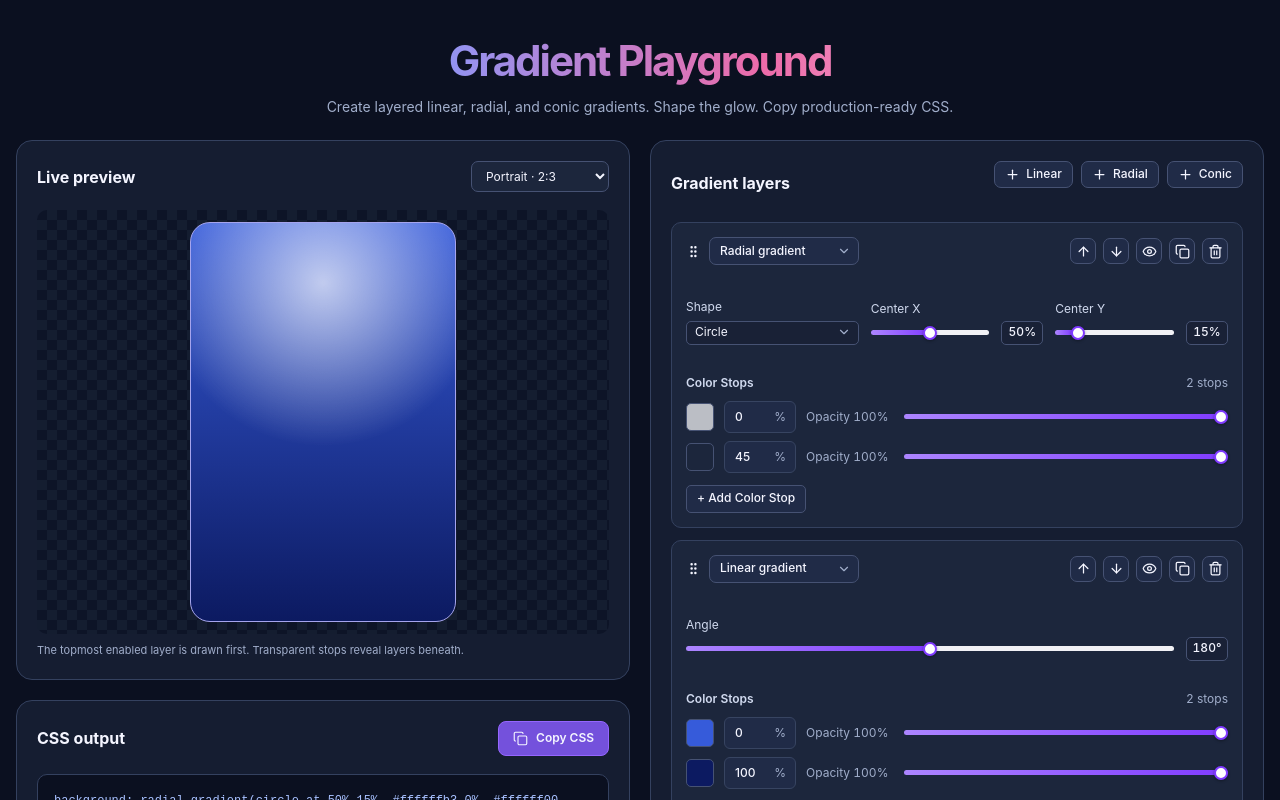
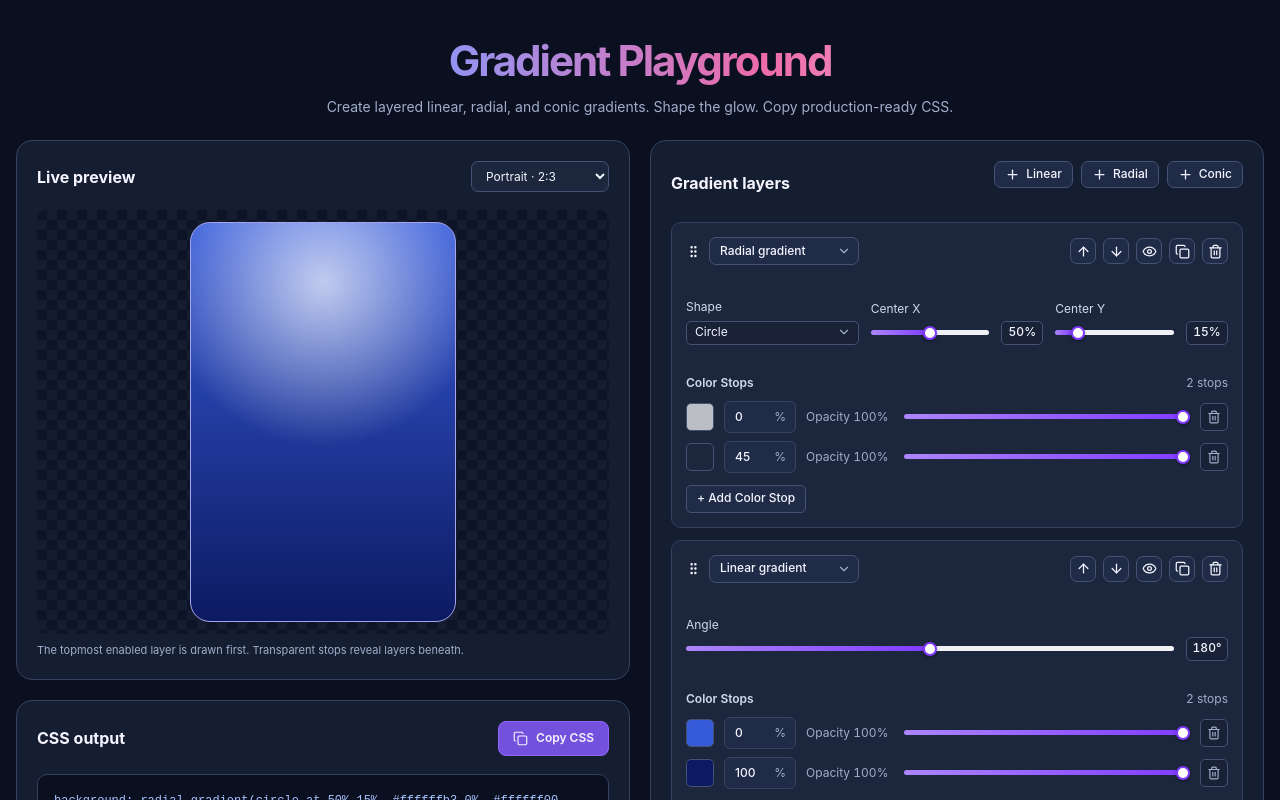
Before and after one commit to thomas367/gradientPlayground, a React (Vite) app: page / in a window 1280 px wide. Shown: the top 800 px of the page. Built offline with nearby package versions, Linux system fonts and the light colour scheme.

Commit message:
Add remove color btn

```diff
--- a/src/components/gradientLayers/controls/colorStops/colorStop.tsx
+++ b/src/components/gradientLayers/controls/colorStops/colorStop.tsx
@@ -1,6 +1,7 @@
 import type React from 'react';
 import { observer } from 'mobx-react-lite';
 import { gradientStore } from 'stores/gradientStore';
+import { Trash2 } from 'lucide-react';
 import type { ColorStop as ColorStopProp } from 'types/gradient';
 import { GradientType } from 'types/gradient';
 import { ColorPicker } from 'components/common/colorPicker/colorPicker';
@@ -23,7 +24,7 @@ export const ColorStop = observer(function ColorStop({
 }: ColorStopProps): React.JSX.Element {
     const isConic = gradientType === GradientType.CONIC;
     const opacity = Math.round(stop.opacity * 100);
-    const { updateColorStop } = gradientStore;
+    const { updateColorStop, removeColorStop } = gradientStore;
 
     const handlePositionChange = (value: number) => {
         const max = isConic ? 360 : 100;
@@ -40,6 +41,10 @@ export const ColorStop = observer(function ColorStop({
 
     const handleOpacityChange = (opacity: number) => {
         updateColorStop(layerId, stop.id, { opacity: opacity / 100 });
+    };
+
+    const handleRemoveColorStop = (layerId: string, stopId: string) => {
+        removeColorStop(layerId, stopId);
     };
 
     return (
@@ -70,6 +75,14 @@ export const ColorStop = observer(function ColorStop({
                     onChange={(value) => handleOpacityChange(value)}
                 />
             </Styled.OpacityControls>
+            <Styled.RemoveColorStopButton
+                type="button"
+                disabled={!enabled}
+                aria-label="Remove color stop"
+                onClick={() => handleRemoveColorStop(layerId, stop.id)}
+            >
+                <Trash2 size={14} />
+            </Styled.RemoveColorStopButton>
         </Styled.ColorStopRow>
     );
 });
--- a/src/components/gradientLayers/controls/colorStops/styles.tsx
+++ b/src/components/gradientLayers/controls/colorStops/styles.tsx
@@ -103,24 +103,26 @@ export const OpacityLabel = styled.span`
     white-space: nowrap;
 `;
 
-export const AddColorStopButton = styled.button`
+export const ColorStopBaseButton = styled.button`
     display: inline-flex;
     align-items: center;
+    justify-content: center;
+    height: 28px;
+    border: 1px solid var(--color-secondary-border);
+    border-radius: 5px;
+    cursor: pointer;
+`;
+
+export const AddColorStopButton = styled(ColorStopBaseButton)`
     align-self: flex-start;
-    justify-content: center;
     gap: 6px;
-    height: 28px;
     padding: 0 10px;
     margin-top: 4px;
-    border: 1px solid var(--color-secondary-border);
-    border-radius: 5px;
     background: #202b47;
     color: var(--color-text);
     font-family: inherit;
     font-size: 12px;
     font-weight: 500;
-
-    cursor: pointer;
     transition:
         background 150ms,
         border-color 150ms;
@@ -142,3 +144,31 @@ export const AddColorStopButton = styled.button`
         cursor: not-allowed;
     }
 `;
+
+export const RemoveColorStopButton = styled(ColorStopBaseButton)`
+    flex-shrink: 0;
+    width: 28px;
+    padding: 0;
+    background: #192136;
+    color: var(--color-text-secondary);
+    transition:
+        background 150ms,
+        border-color 150ms,
+        color 150ms;
+
+    &:hover:not(:disabled) {
+        background: #3b2232;
+        border-color: var(--color-error);
+        color: var(--color-error);
+    }
+
+    &:focus-visible {
+        outline: 2px solid var(--color-primary);
+        outline-offset: 2px;
+    }
+
+    &:disabled {
+        opacity: 0.4;
+        cursor: not-allowed;
+    }
+`;
```
